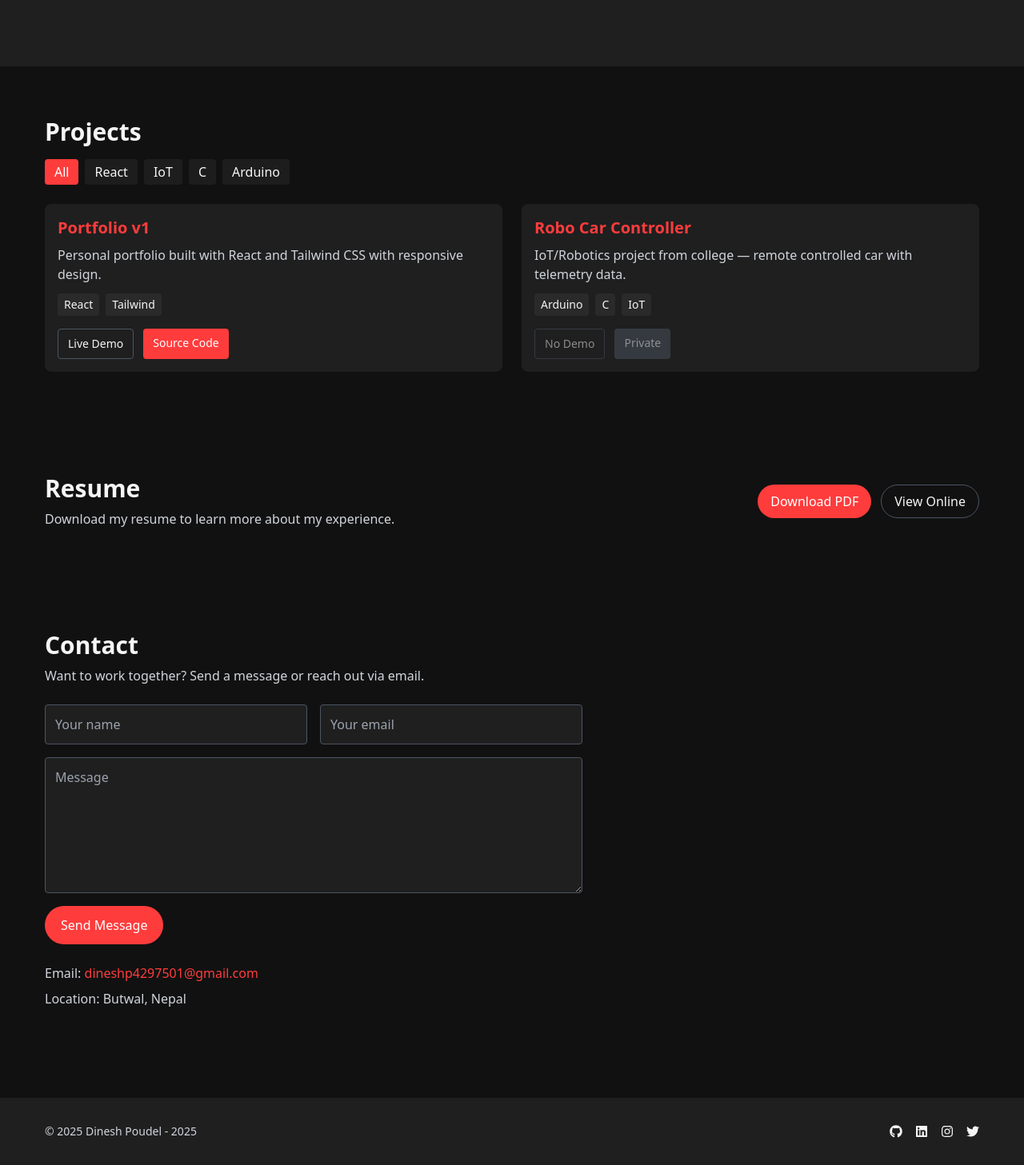
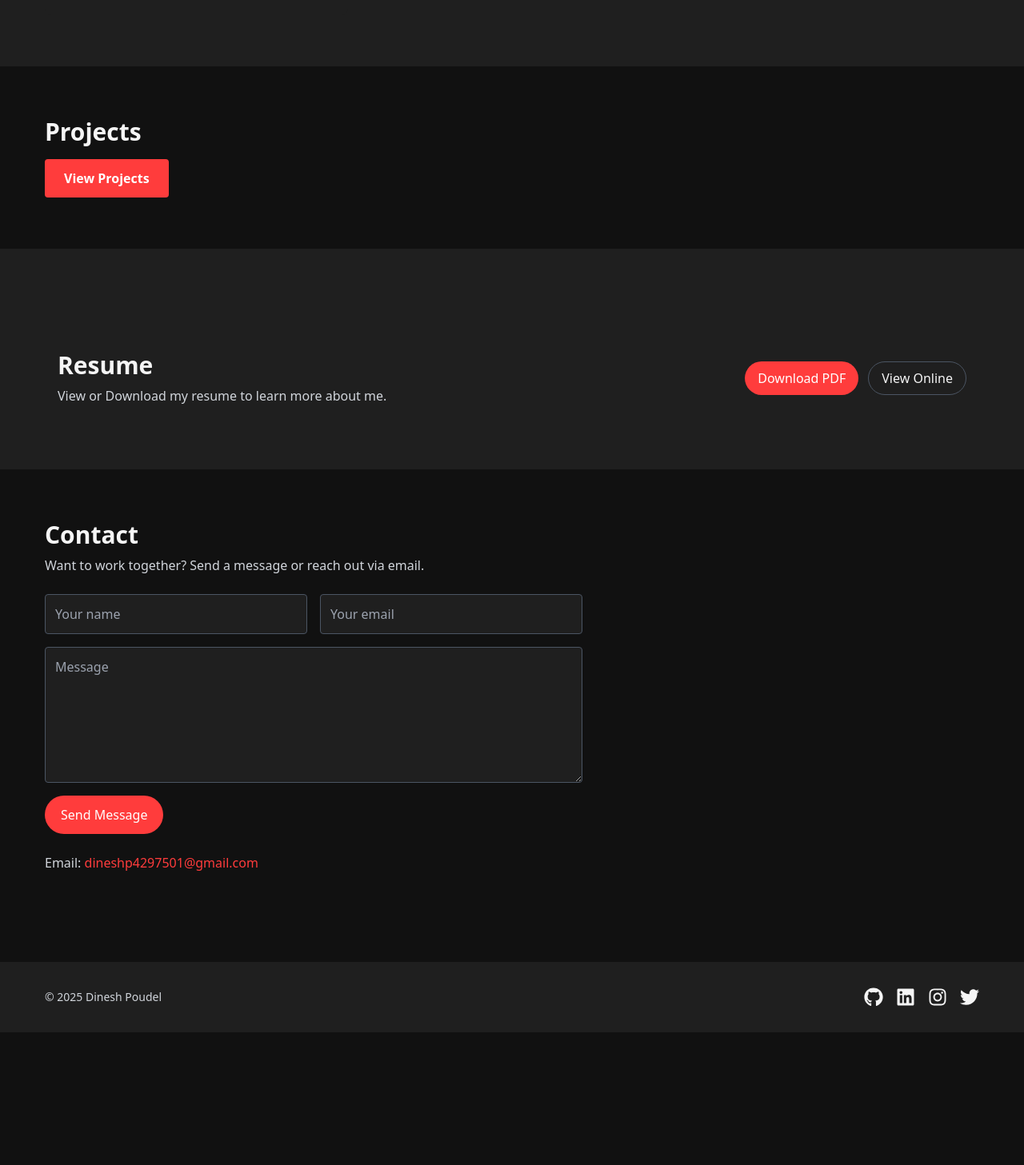
Before and after one commit to dinesh13p/Portfolio, a React (Vite) app: page / in a window 1280 px wide. Shown: the part 1261-2718 px from the top of the page at 80% size. After the commit the page ends 2552 px from the top, so only its background shows below. Built offline with nearby package versions, Linux system fonts and the light colour scheme.

Commit message:
Portfolio

```diff
--- a/src/App.jsx
+++ b/src/App.jsx
@@ -23,9 +23,11 @@ export default function App() {
           <Projects />
         </div>
 
-        <div className="container py-16">
-          <Resume />
-        </div>
+        <section className="bg-site-mid">
+          <div className="container py-16">
+            <Resume />
+          </div>
+        </section>
 
         <div className="container py-16">
           <Contact />
--- a/src/components/Contact.jsx
+++ b/src/components/Contact.jsx
@@ -82,7 +82,6 @@ export default function Contact() {
 
       <div className="mt-6 text-gray-300">
         <p>Email: <a className="text-brand hover:underline" href="mailto:dineshp4297501@gmail.com">dineshp4297501@gmail.com</a></p>
-        <p className="mt-2">Location: Butwal, Nepal</p>
       </div>
     </section>
   )
--- a/src/components/Footer.jsx
+++ b/src/components/Footer.jsx
@@ -5,12 +5,12 @@ export default function Footer(){
   return (
     <footer className="bg-site-mid py-8 mt-12">
       <div className="container flex flex-col md:flex-row items-center justify-between gap-4">
-        <div className="text-sm text-gray-300">© {new Date().getFullYear()} Dinesh Poudel - 2025</div>
+        <div className="text-sm text-gray-300">© {new Date().getFullYear()} Dinesh Poudel</div>
         <div className="flex gap-4">
-          <a href="https://github.com/dinesh13p" target="_blank" rel="noreferrer" aria-label="Github"><FaGithub /></a>
-          <a href="https://www.linkedin.com/in/dinesh-poudel-3a4b10331/" target="_blank" rel="noreferrer" aria-label="LinkedIn"><FaLinkedin /></a>
-          <a href="https://www.instagram.com/_d_nesh_/" target="_blank" rel="noreferrer" aria-label="Instagram"><FaInstagram /></a>
-          <a href="https://x.com/Dinesh2061" target="_blank" rel="noreferrer" aria-label="X (formerly Twitter)"><FaTwitter /></a>
+          <a href="https://github.com/dinesh13p" target="_blank" rel="noreferrer" aria-label="Github"><FaGithub className="text-2xl" /></a>
+          <a href="https://www.linkedin.com/in/dinesh-poudel-3a4b10331/" target="_blank" rel="noreferrer" aria-label="LinkedIn"><FaLinkedin className="text-2xl" /></a>
+          <a href="https://www.instagram.com/_d_nesh_/" target="_blank" rel="noreferrer" aria-label="Instagram"><FaInstagram className="text-2xl" /></a>
+          <a href="https://x.com/Dinesh2061" target="_blank" rel="noreferrer" aria-label="X (formerly Twitter)"><FaTwitter className="text-2xl" /></a>
         </div>
       </div>
     </footer>
--- a/src/components/Hero.jsx
+++ b/src/components/Hero.jsx
@@ -24,7 +24,7 @@ export default function Hero() {
             className="mt-4 text-lg md:text-xl max-w-xl text-gray-300"
           >
             I build responsive web applications using <strong className="text-white">React</strong> and modern tools.
-            Currently pursuing advanced studies in backend development and system design, with emphasis on Java and Spring Boot.
+            Currently pursuing studies in backend development and system design, with emphasis on Java and Spring Boot.
           </motion.p>
 
           <motion.div
--- a/src/components/Projects.jsx
+++ b/src/components/Projects.jsx
@@ -11,9 +11,33 @@ const MOCK = [
   },
   {
     id: 'proj-2',
-    title: 'Robo Car Controller',
-    desc: 'IoT/Robotics project from college — remote controlled car with telemetry data.',
-    tech: ['Arduino', 'C', 'IoT'],
+    title: 'Robo Car Controller (Bluetooth)',
+    desc: 'Remote controlled car via Bluetooth with telemetry data',
+    tech: null,
+    github: null, // No link available
+    live: null // No live demo
+  },
+  {
+    id: 'proj-3',
+    title: 'Robo Car Controller (Arduino)',
+    desc: 'Remote controlled car via wifi with telemetry data',
+    tech: null,
+    github: null, // No link available
+    live: null // No live demo
+  },
+  {
+    id: 'proj-4',
+    title: 'Smart Dustbin',
+    desc: 'Project for IoT and Robotics phase I training',
+    tech: null,
+    github: null, // No link available
+    live: null // No live demo
+  },
+  {
+    id: 'proj-5',
+    title: 'Project for 4th semester',
+    desc: 'Project for 4th semester',
+    tech: ['Java'],
     github: null, // No link available
     live: null // No live demo
   }
@@ -21,15 +45,37 @@ const MOCK = [
 
 export default function Projects() {
   const [filter, setFilter] = useState('All')
-  const tags = ['All', 'React', 'IoT', 'C', 'Arduino']
+  const [showProjects, setShowProjects] = useState(false)
+  const tags = ['All', 'React', 'IoT', 'Java']
 
   const filtered = MOCK.filter((p) =>
-    filter === 'All' || p.tech.some(tech => tech.includes(filter))
+    filter === 'All' || (p.tech && p.tech.some(tech => tech.includes(filter)))
   )
 
   return (
     <section id="projects">
       <h2 className="text-3xl font-bold">Projects</h2>
+
+      {!showProjects ? (
+        <div className="mt-4">
+          <button
+            onClick={() => setShowProjects(true)}
+            className="px-6 py-3 rounded bg-brand text-white hover:bg-brand-dark transition font-semibold"
+          >
+            View Projects
+          </button>
+        </div>
+      ) : (
+        <>
+          <div className="mt-4">
+            <button
+              onClick={() => setShowProjects(false)}
+              className="px-6 py-3 rounded bg-gray-600 text-white hover:bg-gray-700 transition font-semibold"
+            >
+              Hide Projects
+            </button>
+          </div>
+
           <div className="mt-4 flex gap-2 items-center flex-wrap">
             {tags.map((t) => (
               <button
@@ -52,7 +98,7 @@ export default function Projects() {
                 <h3 className="font-semibold text-xl text-brand">{p.title}</h3>
                 <p className="mt-2 text-gray-300">{p.desc}</p>
                 <div className="mt-3 flex items-center gap-2 flex-wrap">
-              {p.tech.map((t) => (
+                  {p.tech && p.tech.map((t) => (
                     <span key={t} className="text-sm bg-white/5 px-2 py-1 rounded">{t}</span>
                   ))}
                 </div>
@@ -95,6 +141,8 @@ export default function Projects() {
               <p className="text-gray-400 col-span-2">No projects found for this filter.</p>
             )}
           </div>
+        </>
+      )}
     </section>
   )
 }
--- a/src/components/Resume.jsx
+++ b/src/components/Resume.jsx
@@ -12,11 +12,11 @@ export default function Resume() {
   }
 
   return (
-    <section id="resume">
-      <div className="flex items-center justify-between flex-wrap gap-4">
+    <section id="resume" className="bg-site-mid py-4 mt-12">
+      <div className="container flex items-center justify-between flex-wrap gap-4">
         <div>
           <h2 className="text-3xl font-bold">Resume</h2>
-          <p className="mt-2 text-gray-300">Download my resume to learn more about my experience.</p>
+          <p className="mt-2 text-gray-300">View or Download my resume to learn more about me.</p>
         </div>
         <div className="flex gap-3">
           <button
```
Also changed, not shown: 3 other files (tests, documents, lock files or other folders). Lines whose indentation alone changed are shown as unchanged.
